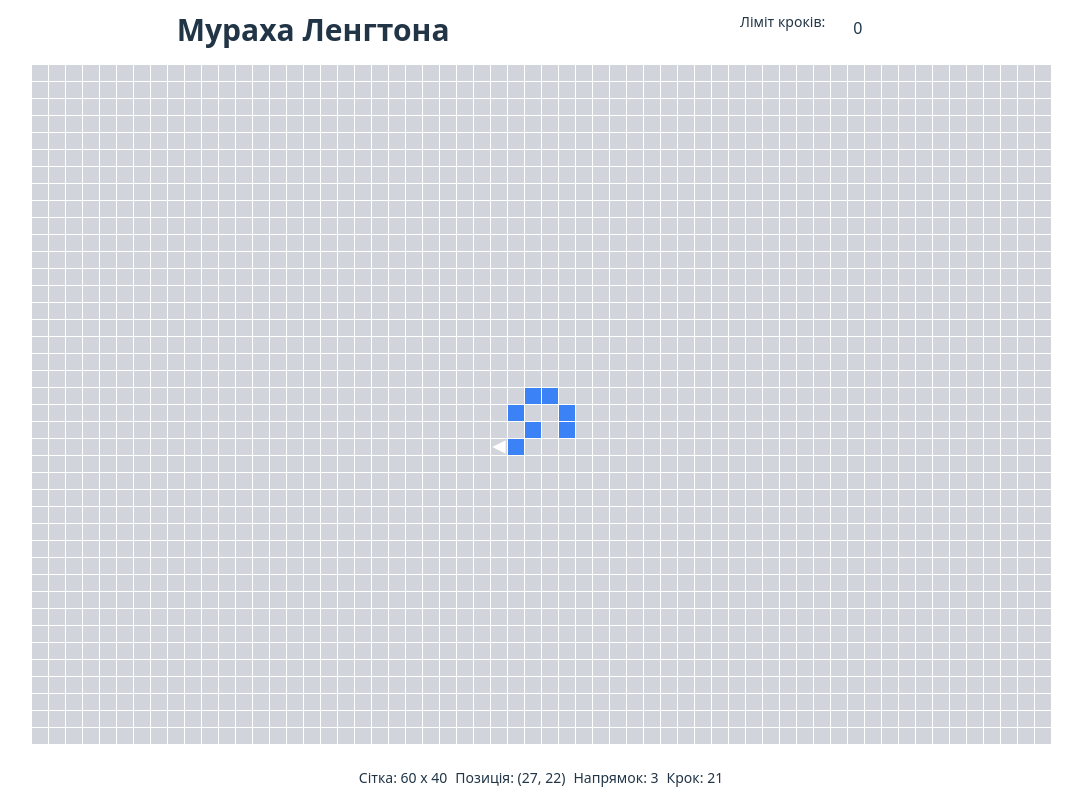
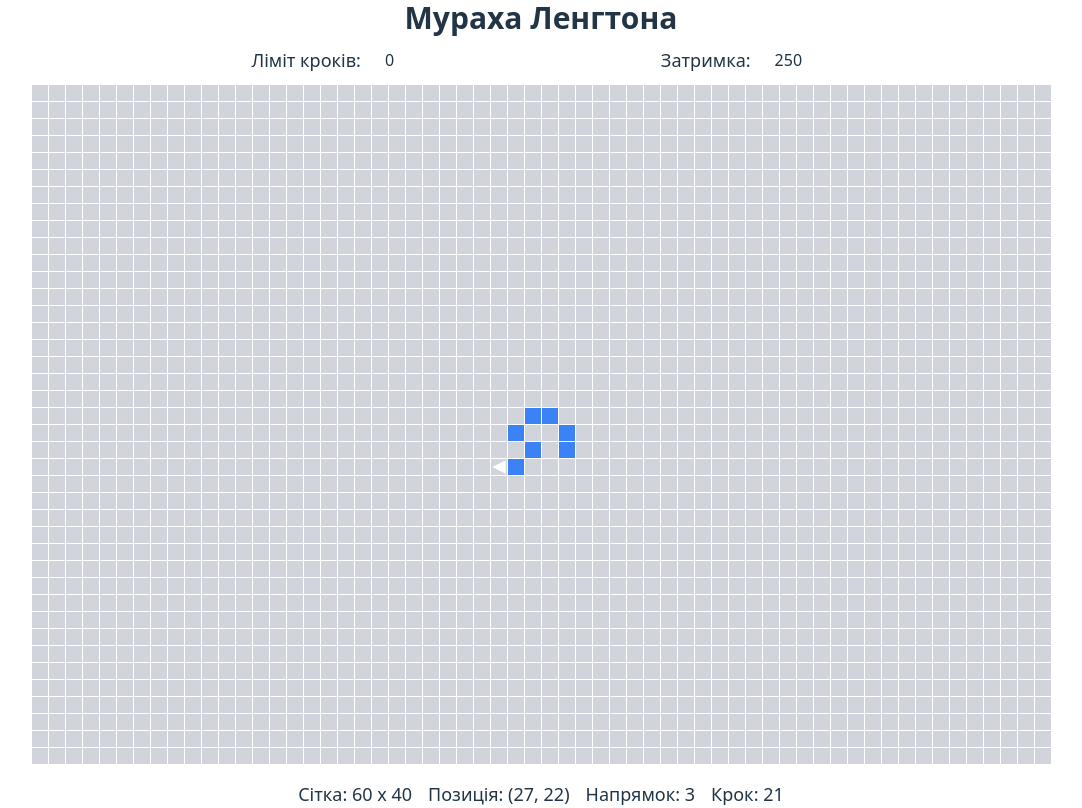
Before and after one commit to sselesnes/langton-s-ant, a React (Vite) app: page / in a window 1280 px wide. Shown: the whole page, without its empty margins (99-1181 px from the left). Built offline with nearby package versions, Linux system fonts and the light colour scheme.

Commit message:
done limit and speed

```diff
--- a/src/App.tsx
+++ b/src/App.tsx
@@ -16,6 +16,7 @@ export default function App() {
     dir: 0,
     count: 0,
     limit: 0,
+    speed: 250,
   });
 
   const [gridData, setGridData] = useState(() =>
@@ -25,12 +26,15 @@ export default function App() {
 
   useEffect(() => {
     const step = () => {
-      setAnt(prevAnt => {
-        const { x, y, dir, count } = prevAnt;
+      setAnt(antProps => {
+        const { x, y, dir, count, limit } = antProps;
 
         const isOutOfGrid = y < 0 || y >= gridSize[0] || x < 0 || x >= gridSize[1];
         if (isOutOfGrid) {
-          return prevAnt;
+          return antProps;
+        }
+        if (limit && count >= limit) {
+          return antProps;
         }
 
         // копія (глибока) для стану (React immutability)
@@ -55,30 +59,49 @@ export default function App() {
         // оновлюємо стан
         const newCount = count + 1;
         setGridData(newGridData);
-        return { x: newX, y: newY, dir: newDir, count: newCount };
+        return {
+          x: newX,
+          y: newY,
+          dir: newDir,
+          count: newCount,
+          limit: limit,
+          speed: antProps.speed,
+        };
       });
     };
 
-    const intervalId = setInterval(step, 250);
-
+    const intervalId = setInterval(step, ant.speed);
     return () => clearInterval(intervalId);
   }, [gridData, ant]);
 
   return (
     <>
       <div className="flex flex-col justify-center gap-px max-w-[95vw] mx-auto">
-        <div className="flex justify-around">
-          <h1 className="text-3xl font-bold mb-4 text-center">Мураха Ленгтона</h1>
-          <div className="flex flex-col w-20 bg-blue md:flex-row md:w-auto md:h-8">
-            <label htmlFor="count" className="text-sm ">
-              Ліміт кроків:
-            </label>
-            <input
-              type="number"
-              className="w-20 border border-none bg-inherit rounded-sm text-center"
-              value={ant.limit}
-              onChange={e => setAntLimit(Number(e.target.value))}
-            />
+        <div className="flex flex-col justify-around ">
+          <h1 className="text-3xl font-bold mb-2 text-center">Мураха Ленгтона</h1>
+          <div className="flex flex-row justify-evenly bg-blue mb-2 md:flex-row md:w-auto md:h-8">
+            <div className="md:flex gap-4">
+              <label className="text-sm self-center md:text-lg">Ліміт кроків:</label>
+              <input
+                type="number"
+                className="pl-2 w-16 border border-none bg-inherit rounded-sm text-left "
+                value={ant.limit}
+                onChange={e =>
+                  setAnt(antProps => ({ ...antProps, limit: Number(e.target.value) }))
+                }
+              />
+            </div>
+            <div className="md:flex gap-4">
+              <label className="text-sm self-center md:text-lg">Затримка:</label>
+              <input
+                type="number"
+                className="pl-2 w-16 border border-none bg-inherit rounded-sm text-left"
+                value={ant.speed}
+                onChange={e =>
+                  setAnt(antProps => ({ ...antProps, speed: Number(e.target.value) }))
+                }
+              />
+            </div>
           </div>
         </div>
         {gridData.map((rowArray, rowIndex) => (
@@ -94,7 +117,7 @@ export default function App() {
           </div>
         ))}
       </div>
-      <div className="flex justify-center w-full gap-2 mt-6 text-sm">
+      <div className="flex justify-center w-full gap-1 md:gap-4 mt-4 text-xs md:text-lg">
         <p>
           Сітка: {gridSize[1]} х {gridSize[0]}
         </p>
```
Also changed, not shown: 1 other file (tests, documents, lock files or other folders).
